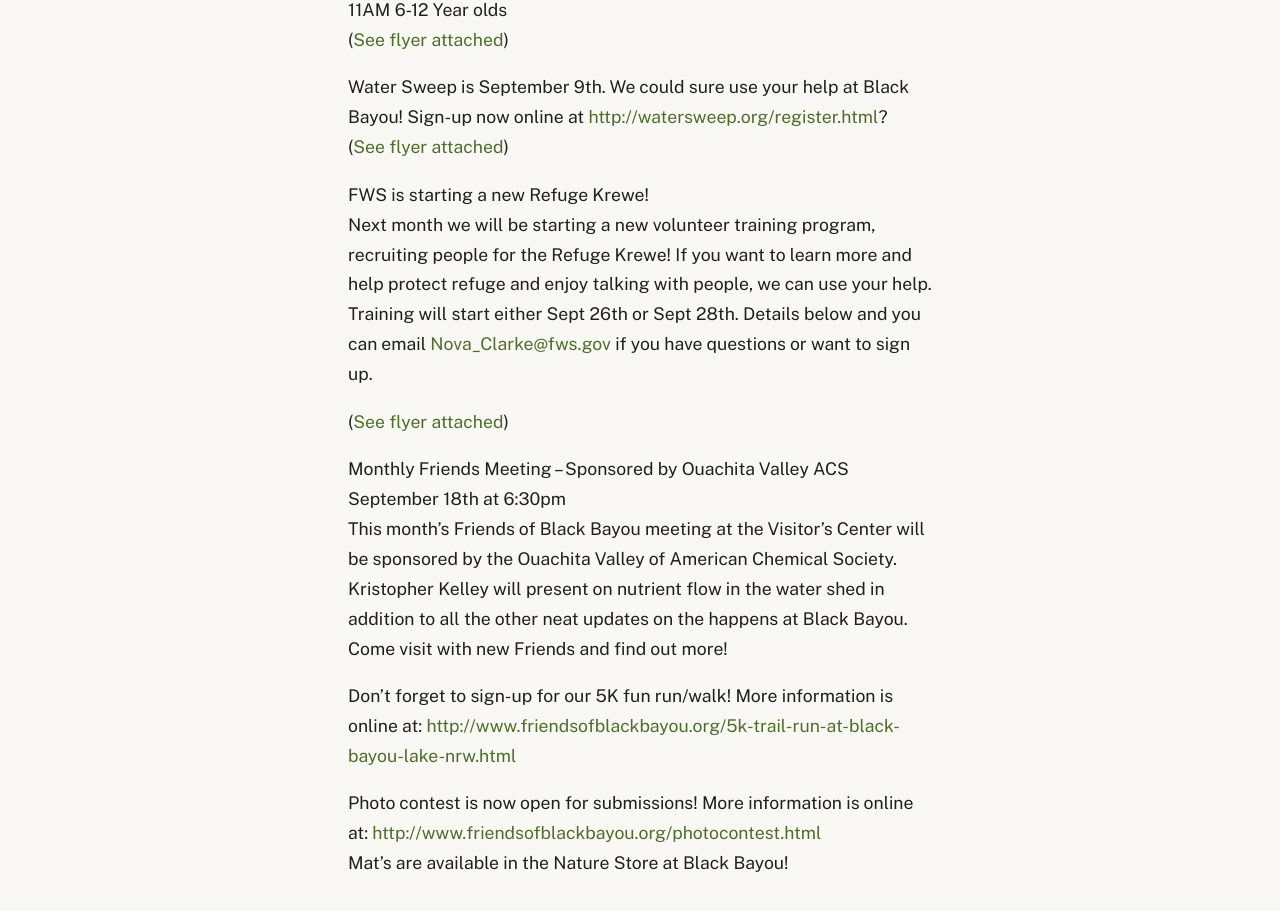
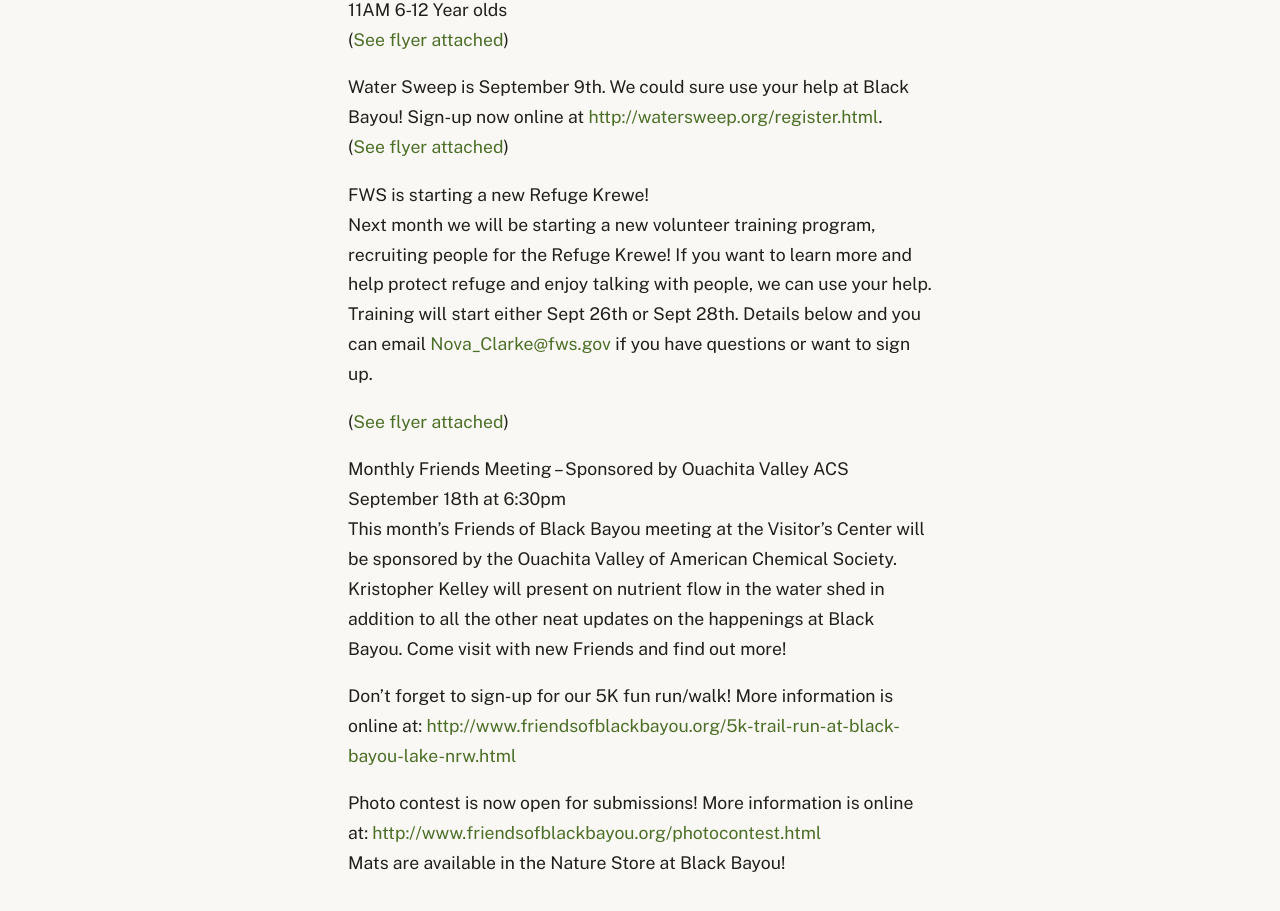
Before and after one commit to Friends-of-Black-Bayou/Friends-of-Black-Bayou.github.io, a Jekyll site: the page built from _posts/2017-08-30-happenings-at-black-bayou-aug-30-update.md, in a window 1280 px wide and 1400 px high. Shown: the part 448-1359 px from the top of the window. Built offline with Jekyll 4.4.1, drawn with Linux system fonts in a browser that asks for light colours.

Commit message:
Formatting fixes for some news items.

```diff
--- a/_posts/2017-08-30-happenings-at-black-bayou-aug-30-update.md
+++ b/_posts/2017-08-30-happenings-at-black-bayou-aug-30-update.md
@@ -8,7 +8,7 @@ Just an update on the many things happening at Black Bayou.
 1st Saturday Program for Kids is September 2: 10AM for 3-5 year olds, 11AM 6-12 Year olds\
 ([See flyer attached](/assets/images/news/20861771_869980103155130_8316014721283623613_o.jpg))
 
-Water Sweep is September 9th. We could sure use your help at Black Bayou! Sign-up now online at <http://watersweep.org/register.html>?\
+Water Sweep is September 9th. We could sure use your help at Black Bayou! Sign-up now online at <http://watersweep.org/register.html>.\
 ([See flyer attached](/assets/images/news/water_sweep.jpg))
 
 FWS is starting a new Refuge Krewe!\
@@ -17,11 +17,11 @@ Next month we will be starting a new volunteer training program, recruiting peop
 ([See flyer attached](/assets/images/news/refuge_krewe.jpg))
 
 Monthly Friends Meeting – Sponsored by Ouachita Valley ACS September 18th at 6:30pm\
-This month's Friends of Black Bayou meeting at the Visitor's Center will be sponsored by the Ouachita Valley of American Chemical Society. Kristopher Kelley will present on nutrient flow in the water shed in addition to all the other neat updates on the happens at Black Bayou. Come visit with new Friends and find out more!
+This month's Friends of Black Bayou meeting at the Visitor's Center will be sponsored by the Ouachita Valley of American Chemical Society. Kristopher Kelley will present on nutrient flow in the water shed in addition to all the other neat updates on the happenings at Black Bayou. Come visit with new Friends and find out more!
 
 Don't forget to sign-up for our 5K fun run/walk! More information is online at:
 <http://www.friendsofblackbayou.org/5k-trail-run-at-black-bayou-lake-nrw.html>
 
 Photo contest is now open for submissions! More information is online at:
 <http://www.friendsofblackbayou.org/photocontest.html>\
-Mat's are available in the Nature Store at Black Bayou!
+Mats are available in the Nature Store at Black Bayou!
```
Also changed, not shown: _posts/2017-05-20-fobb-joins-kedm-fundraiser.md (+2 -4 lines), _posts/2026-05-16-avoid-lake-water-toxic-algal-bloom.md (+3 -4 lines), _posts/2025-10-08-fobb-photo-contest-2025-announcement.md (line endings or trailing spaces).
